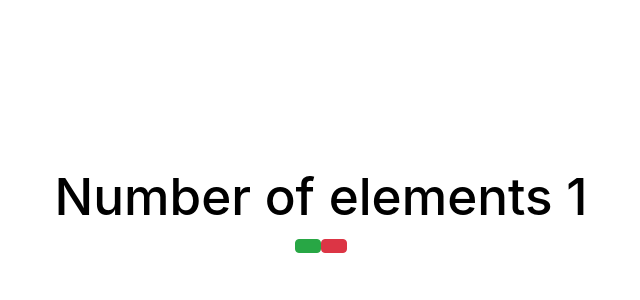
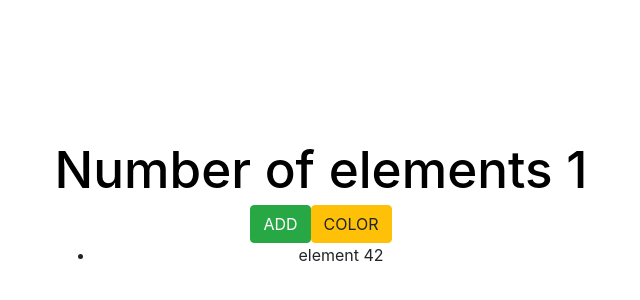
Before and after one commit to Vlada-WoodyChick/ReactHooksMinin, a React (Vite) app: page / in a window 1280 px wide. Shown: the part 188-488 px from the top of the page, without its empty margins (319-959 px from the left). Built offline with nearby package versions, Linux system fonts and the light colour scheme.

Commit message:
useCallback

```diff
--- a/src/App.jsx
+++ b/src/App.jsx
@@ -1,6 +1,7 @@
 // useRef - возвращает изменяемый ref-объект, свойство .current которого инициализируется переданным аргументом (initialValue). Возвращённый объект будет сохраняться в течение всего времени жизни компонента.
 
 import React, { useState, useEffect, useRef, useMemo, useCallback } from 'react';
+import {ItemsList} from "./ItemsList";
 import './App.css';
 
 function App() {
@@ -15,14 +16,18 @@ const colorButtonHandler =() => {
 const countButtonHandler =() => {
   setCount(count => count + 1);
 }
-useEffect (colorButtonHandler, [count]);
+//useEffect (colorButtonHandler, [count]);
+const generateItemsFromAPI = useCallback( (indexNumber) => {
+  return new Array(count).fill('').map( (_, i) => `element ${i + indexNumber}` )
+}, [count] )
 
 
 return(
     <div>
 <h1 style={styles}>Number of elements {count}</h1>
-<button className="btn btn-success" onClick={countButtonHandler}></button>
-<button className="btn btn-danger" onClick={colorButtonHandler}></button>
+<button className="btn btn-success" onClick={countButtonHandler}>ADD</button>
+<button className="btn btn-warning" onClick={colorButtonHandler}>COLOR</button>
+<ItemsList getItems={generateItemsFromAPI}/>
     </div>
   )
 }
--- /dev/null
+++ b/src/ItemsList.jsx
@@ -0,0 +1,16 @@
+import React, { useEffect, useState } from 'react';
+
+export const ItemsList = ({ getItems }) => {
+const [items, setItems] = useState([]);
+useEffect( () => {
+    const newItems = getItems(42);
+    setItems(newItems);
+    console.log('render')
+}, [getItems])
+    return (
+        <ul>
+            {items.map(i => <li key={i}>{i}</li>)}
+        </ul>
+    );
+
+}
```
